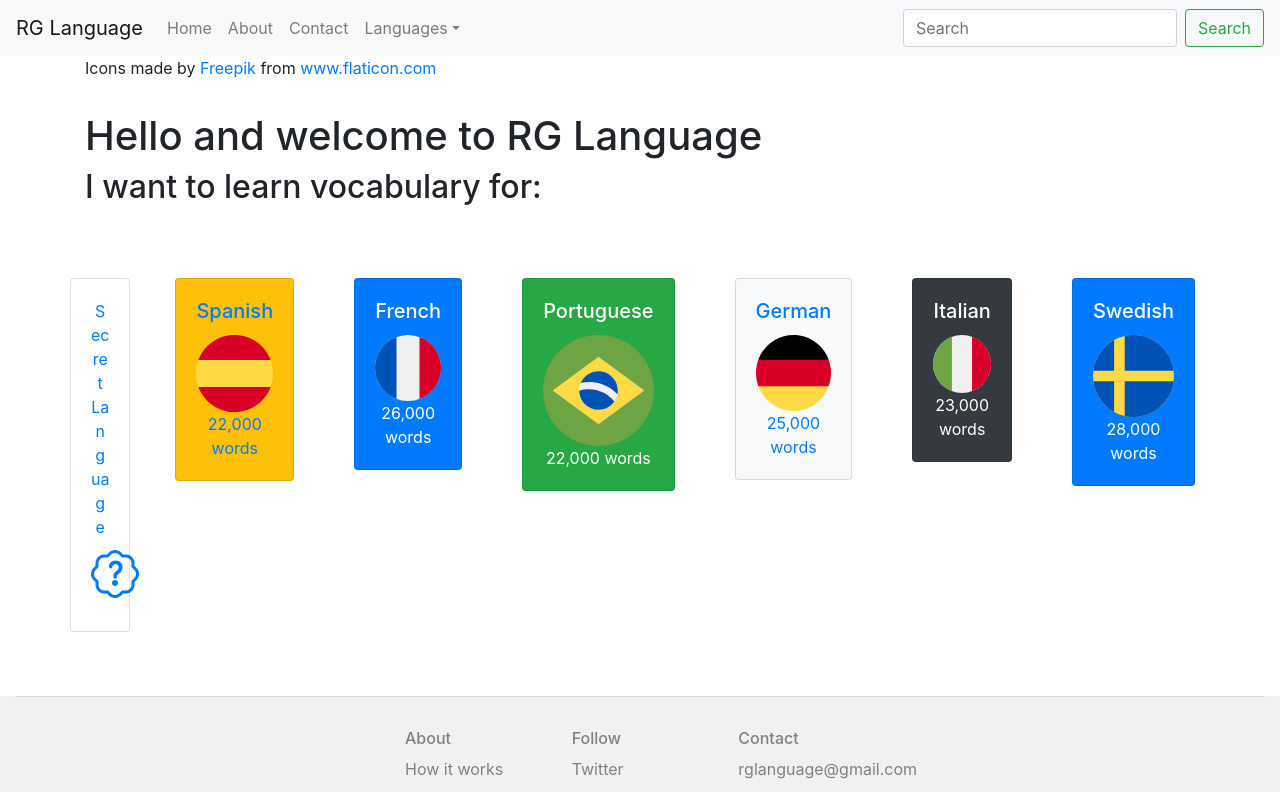
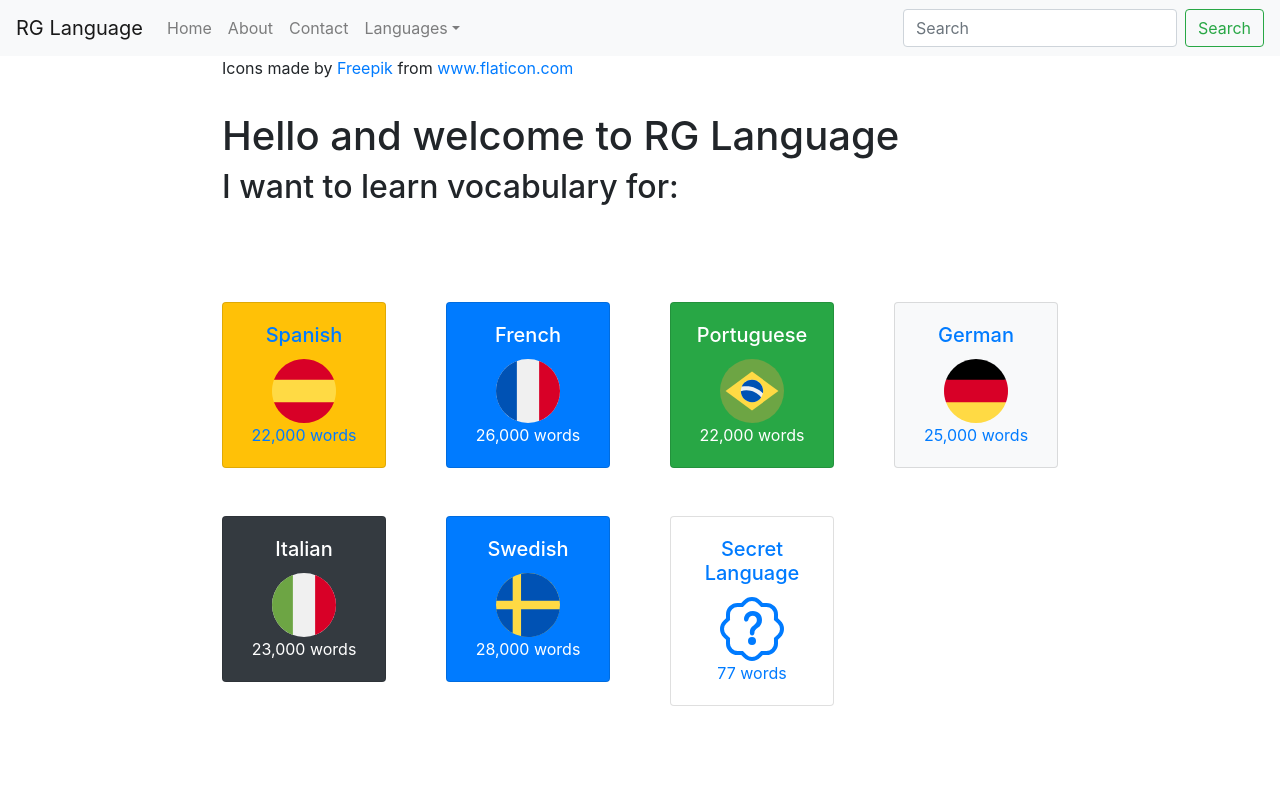
Before and after one commit to rsg71/RG_Language, a React (Create React App) app in the folder client/: page / in a window 1280 px wide. Shown: the top 792 px of the page. Built offline with nearby package versions, Linux system fonts and the light colour scheme.

Commit message:
reformat home languages cards

```diff
--- a/client/src/App.css
+++ b/client/src/App.css
@@ -14,3 +14,11 @@ input:focus,
 input:active {
     box-shadow: none !important;
 }
+
+@media all and (max-width:1400px) {
+
+    #appContainer{
+        width: 70%;
+        margin:auto;
+    }
+}
--- a/client/src/App.js
+++ b/client/src/App.js
@@ -11,6 +11,7 @@ import Footer from "./components/Footer/Footer";
 import SecretLanguage from "./pages/SecretLanguage/SecretLanguage";
 import SecretLanguageAllWords from "./pages/SecretLanguageAllWords/SecretLanguageAllWords";
 import SecretLanguageQuiz from "./pages/SecretLanguageQuiz/SecretLanguageQuiz";
+import { Container } from "react-bootstrap";
 
 
 
@@ -23,13 +24,17 @@ function App() {
         <NavBar />
         <main>
           <Switch>
+            <Container id="appContainer">
               <Route exact path="/" component={Home} />
               <Route exact path="/spanish" component={Spanish} />
               <Route exact path="/quiz" component={Quiz} />
               <Route exact path="/secret" component={SecretLanguage} />
               <Route exact path="/secret-quiz" component={SecretLanguageQuiz} />
               <Route exact path="/all-secret-language-words" component={SecretLanguageAllWords} />
+            </Container>
+
               {/* 404 page */}
+
               <Route>
                 <NoMatch />
               </Route>
--- a/client/src/data/languages.json
+++ b/client/src/data/languages.json
@@ -58,6 +58,16 @@
         "bg":"primary",
         "fontColor": "white",
         "totalWords": "28,000"
+    },
+    {
+        "id":"7",
+        "language": "Secret Language",
+        "languageLowerCase": "secret",
+        "source": "/images/flags/secret.svg",
+        "languageHomePage": "/secret",
+        "bg":"white",
+        "fontColor": "",
+        "totalWords": "77"
     }
 
 
--- a/client/src/pages/Home/Home.css
+++ b/client/src/pages/Home/Home.css
@@ -13,13 +13,20 @@
 }
 
 
-#questionmark{
+.questionMark{
     font-size:3em;
 }
 
+.flagImage{
+    max-width:4em;
+}
+
+
+
+
 @media all and (max-width: 768px) {
 
-    #questionmark{
+    .questionMark{
         font-size:5em;
     }
 }
--- a/client/src/pages/Home/Home.js
+++ b/client/src/pages/Home/Home.js
@@ -8,7 +8,7 @@ function Home() {
 
     return (
         <>
-            <Container>
+            <Container >
                 <div>Icons made by <a href="https://www.freepik.com" title="Freepik">Freepik</a> from <a href="https://www.flaticon.com/" title="Flaticon">www.flaticon.com</a></div>
                 <Row>
                     <Col>
@@ -22,38 +22,29 @@ function Home() {
                         <Row>
 
                             <CardDeck id="homeLanguagesCardDeck">
-                            <Card className="languageCard">
-                                    <Link to="/secret">
-                                        <Card.Body className="text-center" id="secretLanguageCardBody" >
-                                            Secret Language
-                                        <i className="bi bi-patch-question" id="questionmark"></i>
-                                        </Card.Body>
-                                    </Link>
-                                </Card>
+
                                 {LanguagesJson.map(language => (
-                                    <Col>
-
-
-
-                                        <Card key={language.id} bg={language.bg} className="languageCard">
+                                    <Col sm={6} md={6} lg={3} key={language.id}>
+                                        <Card key={language.id} bg={language.bg} className="languageCard my-4 ">
                                             <Link to={language.languageHomePage}
                                                 style={{ color: language.fontColor }}>
-
                                                 <Card.Body>
                                                     <Card.Title >{language.language}</Card.Title>
                                                     <Card.Text>
-                                                        {/* Get started with {language.language} */}
-                                                        <img src={language.source} alt={language.language} />
-                                                        {language.totalWords} words
-                                            </Card.Text>
+                                                        {
+                                                            language.language === "Secret Language" ?
+                                                                <img style={{height:"4em", color:"#007BFF"}} src={language.source} alt={language.language} />
+                                                                :
+                                                                <img className="flagImage" src={language.source} alt={language.language} />
 
+                                                        }
+                                                        <div>{language.totalWords} words</div>
+                                                    </Card.Text>
                                                 </Card.Body>
                                             </Link>
                                         </Card>
                                     </Col>
-
                                 ))}
-
 
                             </CardDeck>
                         </Row>
--- a/client/src/pages/SecretLanguageAllWords/SecretLanguageAllWords.js
+++ b/client/src/pages/SecretLanguageAllWords/SecretLanguageAllWords.js
@@ -1,14 +1,27 @@
 import React from 'react'
-import { Col, Container, Row } from 'react-bootstrap'
+import { Button, Col, Container, Row } from 'react-bootstrap'
 import allSecretWords from "../../data/secretlanguage.json"
+import { useHistory } from "react-router-dom";
 
 export default function SecretLanguageAllWords() {
 
-    console.log("all secret words", allSecretWords)
+    let history = useHistory();
+
+    function handleClick() {
+        history.push("/secret");
+        console.log("history" + history)
+    }
+
+
     return (
         <>
+
+
             <Container>
                 <div className="mt-4">
+                <Button type="button" onClick={handleClick}>
+                        <i className="fas fa-arrow-circle-left"></i> Back
+                </Button>
                     <h1 className="mt-4">All secret language words</h1>
 
                 </div>
@@ -24,13 +37,11 @@ export default function SecretLanguageAllWords() {
                             </thead>
                             <tbody>
                                 {allSecretWords.map((item, idx) => (
-                                    <>
-                                        <tr key={idx}>
-                                            <th scope="row">{idx + 1}</th>
-                                            <td>{item.english}</td>
-                                            <td>{item.foreign}</td>
-                                        </tr>
-                                    </>
+                                    <tr key={idx}>
+                                        <th scope="row">{idx + 1}</th>
+                                        <td>{item.english}</td>
+                                        <td>{item.foreign}</td>
+                                    </tr>
                                 ))}
                             </tbody>
                         </table>
--- a/client/src/pages/SecretLanguageQuiz/SecretLanguageQuiz.js
+++ b/client/src/pages/SecretLanguageQuiz/SecretLanguageQuiz.js
@@ -5,6 +5,8 @@ import QuizQuestion from "../../components/QuizQuestion/QuizQuestion"
 import QuizProgressBar from "../../components/QuizProgressBar/QuizProgressBar"
 import Data from "../../data/secretlanguage.json"
 // import API from "../../utils/API"
+import { useHistory } from "react-router-dom";
+
 import "./SecretLanguageQuiz.css"
 
 
@@ -91,6 +93,12 @@ export default function SecretLanguageQuiz() {
         // }
     }
 
+    let history = useHistory();
+
+    function handleClick() {
+        history.push("/secret");
+        console.log("history" + history)
+    }
 
     return (
 
@@ -101,8 +109,10 @@ export default function SecretLanguageQuiz() {
 
                 <Row>
                     <Col>
-                        {/* <Link to="/spanish"><Button><i className="fas fa-arrow-circle-left"></i> Back</Button></Link> */}
-                        <Button><i className="fas fa-arrow-circle-left"></i> Back</Button>
+
+                        <Button type="button" onClick={handleClick}>
+                            <i className="fas fa-arrow-circle-left"></i> Back
+                </Button>
                     </Col>
                 </Row>
 
@@ -124,7 +134,7 @@ export default function SecretLanguageQuiz() {
                                     <InputGroup className="mt-5">
 
                                         <Form.Control id="quizInputField" type="text" placeholder="translate here" value={userInput} onChange={e => handleInputChange(e)}
-                                            className={correct && "correctAnswerInputBox" }
+                                            className={correct && "correctAnswerInputBox"}
                                             readOnly={correct}
                                             ref={inputRef}
                                             onSubmit={() => console.log('submitted')}
@@ -144,7 +154,7 @@ export default function SecretLanguageQuiz() {
 
                                     {answerIsIncorrect &&
                                         <h4 className="text-danger" >
-                                        <i className="bi bi-x-square"></i> incorrect..
+                                            <i className="bi bi-x-square"></i> incorrect..
                                       </h4>}
                                 </Col>
                             </Row>
```
Also changed, not shown: client/public/images/flags/secret.svg (added). Lines whose indentation alone changed are shown as unchanged.
